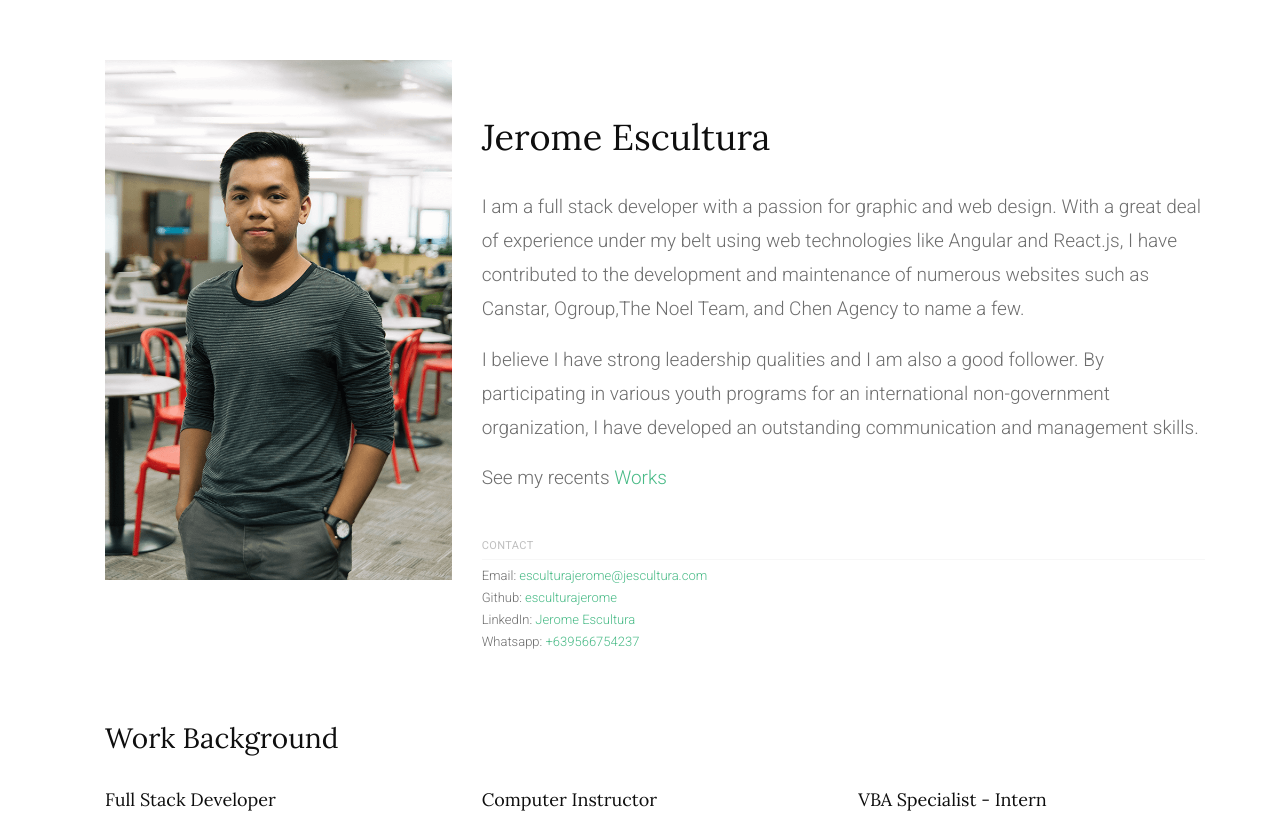
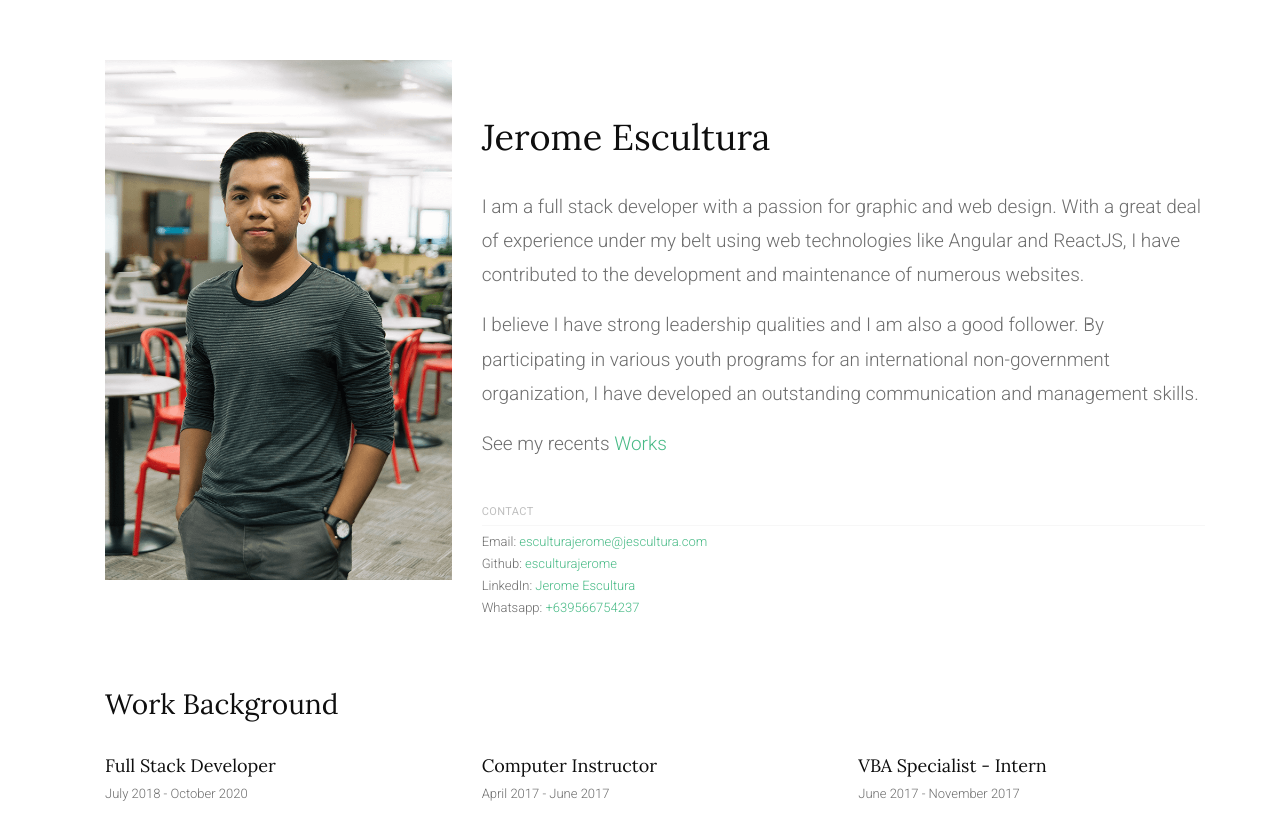
Before and after one commit to esculturajerome/jescultura, a React (Create React App) app: page /about in a window 1280 px wide. Shown: the top 813 px of the page. Built offline with nearby package versions, Linux system fonts and the light colour scheme; the HTML template or start-up script is replaced by a standard one.

Commit message:
jescultura | Remove blink on Hompage

```diff
--- a/src/components/Sidebar.js
+++ b/src/components/Sidebar.js
@@ -26,11 +26,11 @@ class Sidebar extends React.Component {
                         <span>Personal Projects</span>
                       </Link>
                     </li>
-                    <li>
+                    {/* <li>
                       <Link to="/works">
                         <span>Work Projects</span>
                       </Link>
-                    </li>
+                    </li> */}
                     <li>
                       <Link to="/about">
                         <span>About</span>
--- a/src/components/SidebarProject.js
+++ b/src/components/SidebarProject.js
@@ -29,11 +29,11 @@ class SidebarProject extends React.Component {
                               <span>Personal Projects</span>
                             </Link>
                           </li>
-                          <li>
+                          {/* <li>
                             <Link to="/works">
                               <span>Work Projects</span>
                             </Link>
-                          </li>
+                          </li> */}
                           <li>
                             <Link to="/about">
                               <span>About</span>
--- a/src/components/experience.jsx
+++ b/src/components/experience.jsx
@@ -6,7 +6,7 @@ class Experience extends Component {
       id: 1,
       title: "Full Stack Developer",
       startDate: "July 2018",
-      endDate: "current",
+      endDate: "October 2020",
       companyName: "August 99 Inc. - Canstar Division",
       companyUrl: "https://www.august99.com",
       desc: [
--- a/src/pages/About.js
+++ b/src/pages/About.js
@@ -35,20 +35,17 @@ class About extends React.Component {
                             I am a full stack developer with a passion for
                             graphic and web design. With a great deal of
                             experience under my belt using web technologies like
-                            Angular and React.js, I have contributed to the
-                            development and maintenance of numerous websites
-                            such as Canstar, Ogroup,The Noel Team, and Chen
-                            Agency to name a few.
+                            Angular and ReactJS, I have contributed to the
+                            development and maintenance of numerous websites.
                           </p>
                           <p>
                             I believe I have strong leadership qualities and I
                             am also a good follower. By participating in various
                             youth programs for an international non-government
                             organization, I have developed an outstanding
-                            communication and management skills.{" "}
+                            communication and management skills.
                           </p>
                           <p>
-                            {" "}
                             See my recents
                             <Link to="/"> Works</Link>
                           </p>
--- a/src/pages/Home.js
+++ b/src/pages/Home.js
@@ -227,10 +227,10 @@ class Home extends Component {
               <div className="row">
                 <div className="col-md-12">
                   <div id="works-grid">
-                    <Spring
-                      from={{ opacity: 0, marginRight: -70 }}
-                      to={{ opacity: 1, marginRight: 0 }}
-                    >
+                  <Spring
+                    from={{ marginRight: -70 }}
+                    to={{  marginRight: 0 }}
+                  >
                       {(props) => (
                         <div style={props}>
                           <ProjectList projects={this.state.projects} />
```
